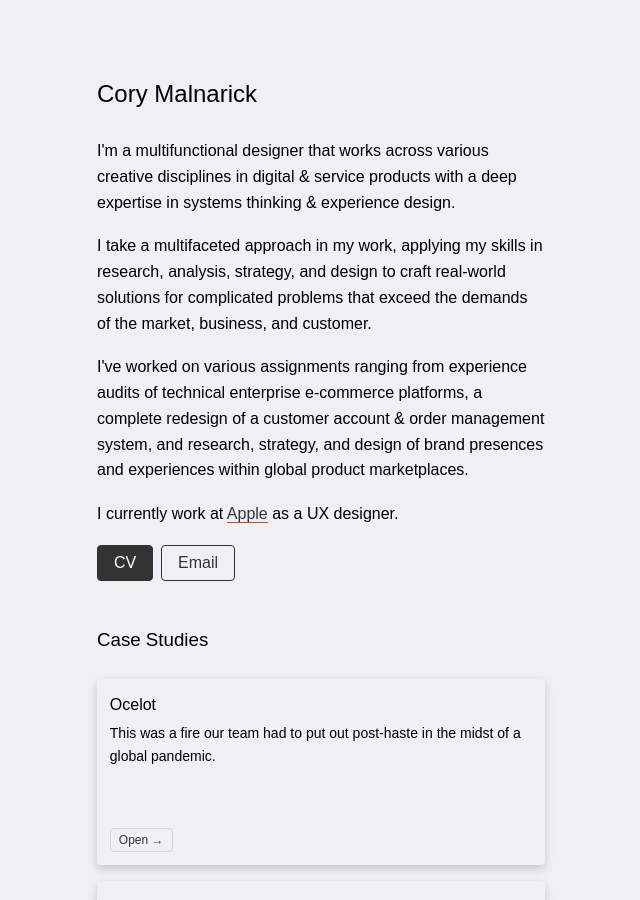
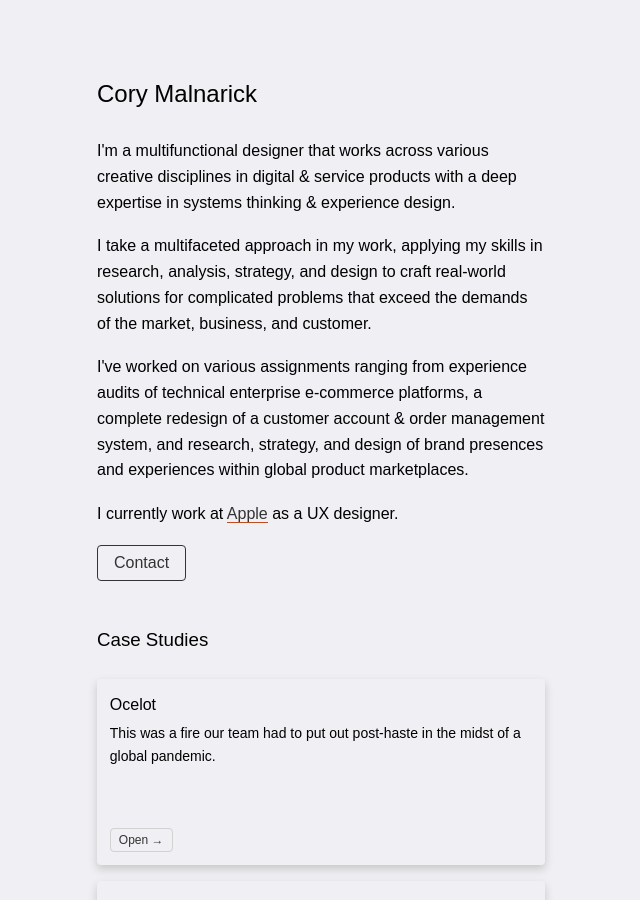
Before and after one commit to foundmonster/foundmonster.github.io, a Jekyll site: the page built from index.html, in a window 1280 px wide and 900 px high. Shown: the whole window, without its empty margins (319-959 px from the left). Built offline with Jekyll 4.4.1, drawn with Linux system fonts in a browser that asks for light colours; some web fonts are replaced.

Commit message:
cutting out CV button

```diff
--- a/index.html
+++ b/index.html
@@ -9,8 +9,10 @@
 <p>I currently work at <a href="https://apple.com">Apple</a> as a UX designer.</p>
 <br>
 <div class="buttongrid">
+	{% comment %}
 	<div><a class="button-primary" href="/CV.html">CV</a></div>
-	<div><a class="button-secondary" href="mailto:cory.malnarick@gmail.com">Email</a></div>
+	{% endcomment %}
+	<div><a class="button-secondary" href="mailto:cory.malnarick@gmail.com">Contact</a></div>
 </div><br><br>
 
 <h3>Case Studies</h3>
```
